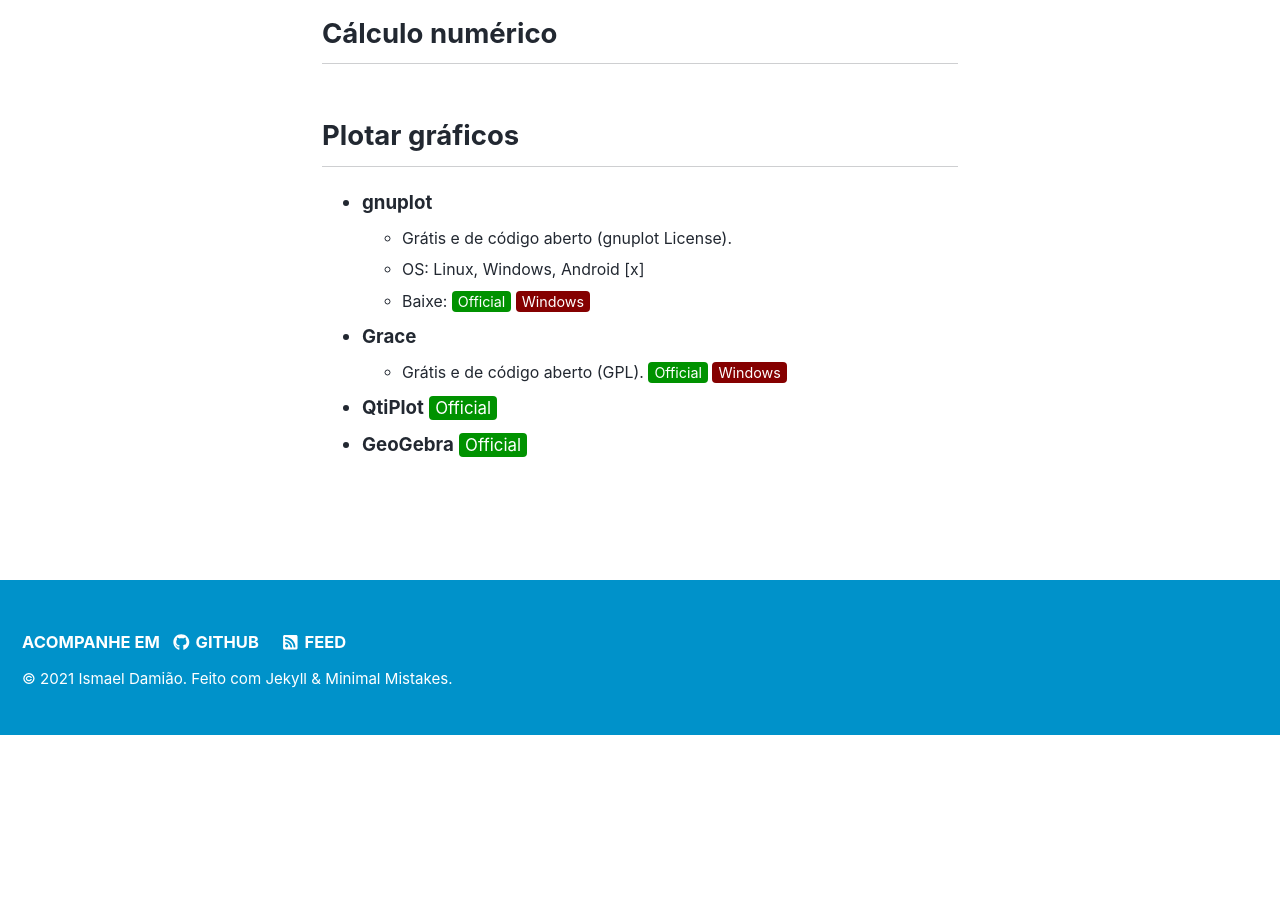
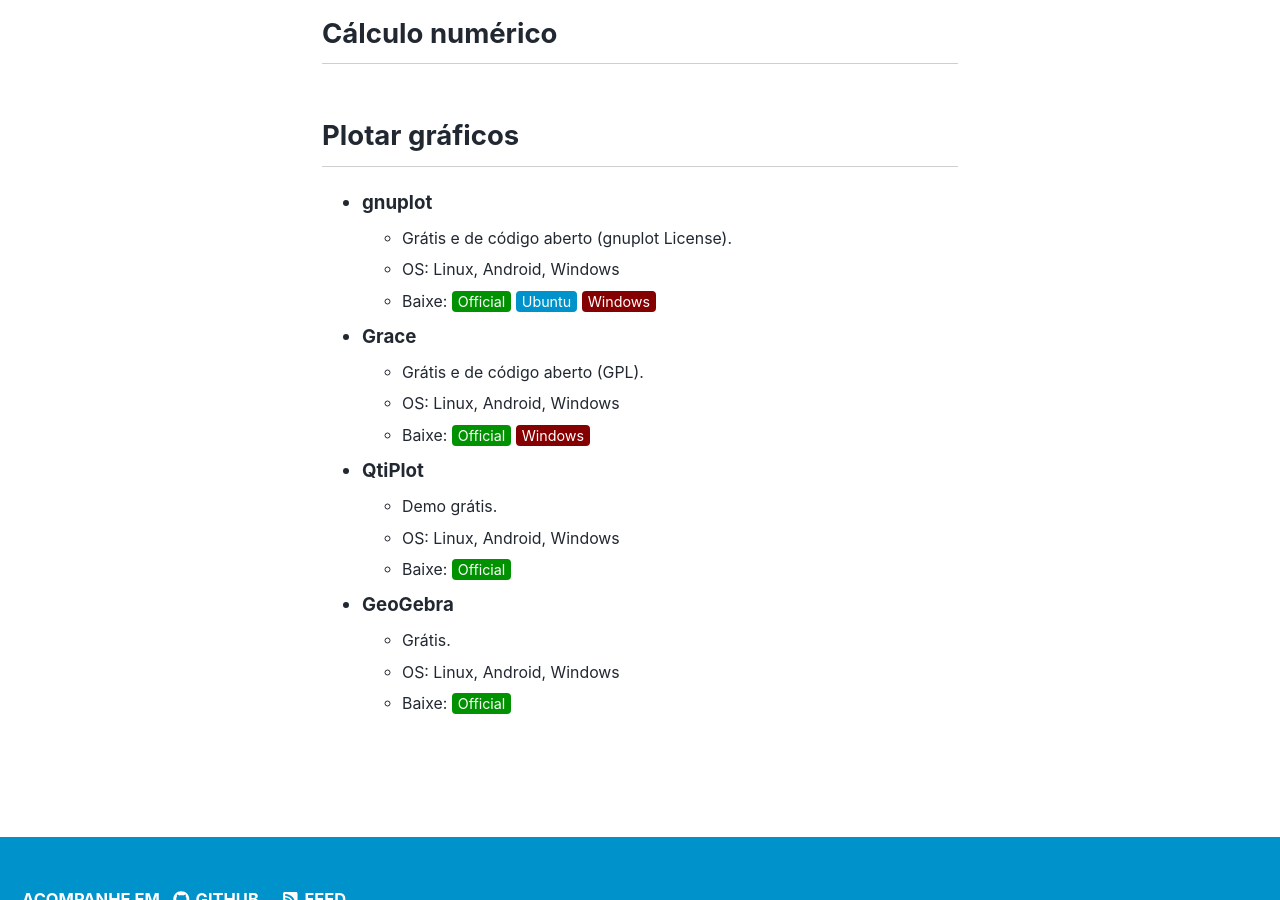
Before and after one commit to ismaeldamiao/ismaeldamiao.github.io, a Jekyll site: the page built from _pages/pt/ComputationalPhysics/Introduction.md, in a window 1280 px wide and 900 px high, scrolled down 614 px. Built offline with Jekyll 4.4.1, drawn with Linux system fonts in a browser that asks for light colours; nearby versions of some CDN libraries; before the commit the page ends 1349 px from its top, so only the background shows below that.

Commit message:
Update Introduction.md

```diff
--- a/_pages/pt/ComputationalPhysics/Introduction.md
+++ b/_pages/pt/ComputationalPhysics/Introduction.md
@@ -45,15 +45,24 @@
 
 * **gnuplot**
   * Grátis e de código aberto (gnuplot License).
-  * OS: Linux, Windows, Android [x]
+  * OS: Linux, Android, Windows
   * Baixe:
    <a href="http://www.gnuplot.info/download.html"><button class="button bnt_green">Official</button></a>
+   <a href="http://www.gnuplot.info/download.html"><button class="button bnt_blue">Ubuntu</button></a>
    <a href="https://cygwin.com/install.html"><button class="button bnt_red">Windows</button></a>
 * **Grace**
   * Grátis e de código aberto (GPL).
+  * OS: Linux, Android, Windows
+  * Baixe:
    <a href="https://plasma-gate.weizmann.ac.il/pub/grace/src/grace-latest.tar.gz"><button class="button bnt_green">Official</button></a>
    <a href="https://cygwin.com/install.html"><button class="button bnt_red">Windows</button></a>
 * **QtiPlot**
+  * Demo grátis.
+  * OS: Linux, Android, Windows
+  * Baixe:
    <a href="https://www.qtiplot.com/demo.html"><button class="button bnt_green">Official</button></a>
 * **GeoGebra**
+  * Grátis.
+  * OS: Linux, Android, Windows
+  * Baixe:
    <a href="https://www.geogebra.org/download"><button class="button bnt_green">Official</button></a>
```
